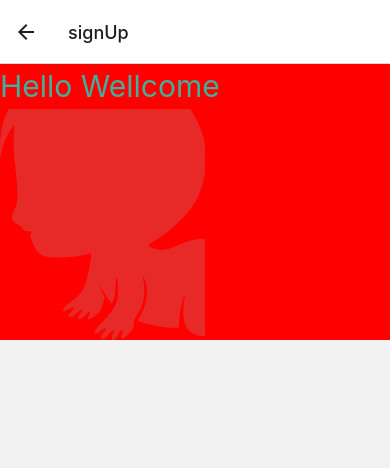
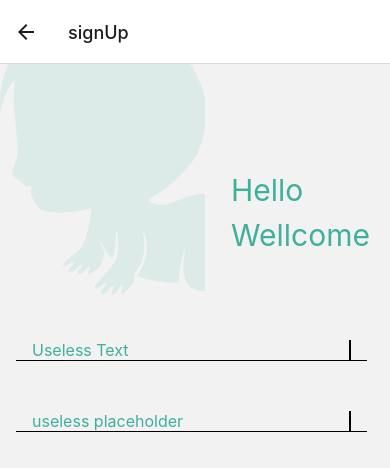
Before and after one commit to mehdieft/babyshop, a React Native app: screen /signUp in a window 390 px wide. Shown: the top 468 px of the page. Built offline with nearby package versions, Linux system fonts and the light colour scheme.

Commit message:
starting sign up

```diff
--- a/Screens/SignUp.js
+++ b/Screens/SignUp.js
@@ -1,41 +1,45 @@
-import { StyleSheet, Text, View, Button, Image, ImageBackground, SafeAreaView, ScrollView } from 'react-native';
+import { StyleSheet, Text, View, Button, TextInput, Image, ImageBackground, SafeAreaView, ScrollView } from 'react-native';
+import React from 'react';
 
 export default function SignUp() {
+    const [text, onChangeText] = React.useState("Useless Text");
+    const [number, onChangeNumber] = React.useState(null);
     return (
-        <SafeAreaView>
-            <ScrollView >
-             <View style={{width:'100%',height:276,backgroundColor:'red',flexDirection:'space-between'}}>
-                <Text style={{fontSize:30,lineHeight:45,color:'#3EB09B'}}>Hello Wellcome</Text>
+
+        <View>
+
+            <View style={{ width: '100%', height: 276, justifyContent: 'space-between', flexDirection: 'row' }}>
                 <Image source={require('../assets/babySignUp.png')} resizeMode="cover" />
-             </View>
+                <Text style={{ fontSize: 30, lineHeight: 45, width: 143, height: 90, marginTop: 104, marginRight: 16, color: '#3EB09B' }}>Hello Wellcome</Text>
+            </View>
+            <View style={{ marginHorizontal: 16 }}>
+
+                <View style={{ borderBottomWidth: 1, width: '98%', marginBottom: 50, }}>
+
+                    <TextInput
+                        style={{ fontSize: 16, marginHorizontal: 16, borderEndWidth: 2,color:'#3EB09B' }}
+                        onChangeText={onChangeText}
+                        value={text}
+                    />
+                </View>
 
 
-            </ScrollView>
-        </SafeAreaView>
+
+                <View style={{ borderBottomWidth: 1, width: '98%' }}>
+
+                    <TextInput
+                        style={{ fontSize: 16, marginHorizontal: 16, borderEndWidth: 2,color:'#3EB09B' }}
+                        onChangeText={onChangeNumber}
+                        value={number}
+                        placeholder="useless placeholder"
+                        keyboardType="numeric"
+                    />
+                </View>
+            </View>
+        </View>
+
+
 
 
     );
 }
-const styles = StyleSheet.create({
-    header: {
-        flexDirection: 'row',
-        height: '100%',
-        justifyContent: 'space-between'
-    },
-    textInner: {
-        width: 43,
-        height: 90,
-        backgroundColor: 'black',
-    },
-    textHeader: {
-        color: '#3EB09B',
-        fontSize: 30,
-        lineHeight: 45,
-        marginTop: 130
-    },
-    imageCover: {
-        height: 277,
-        width: 261
-    }
-
-})
```
